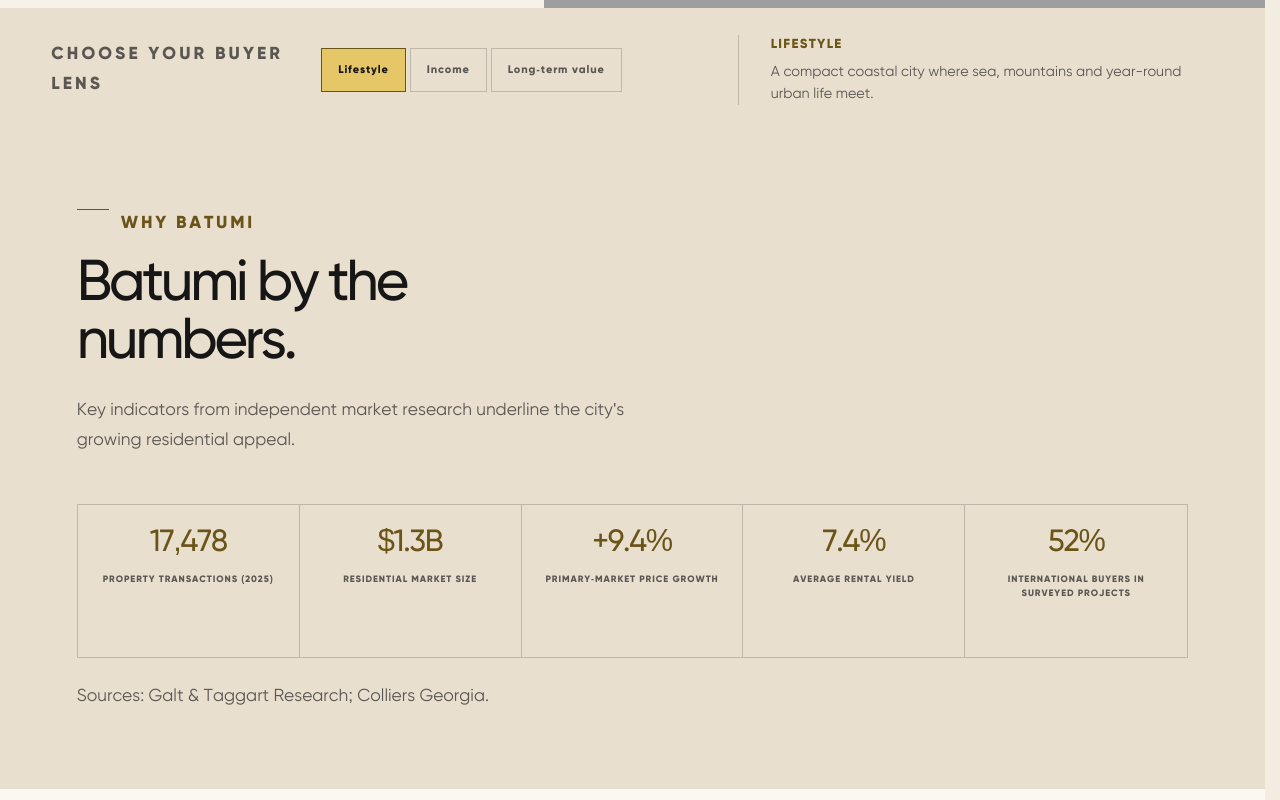
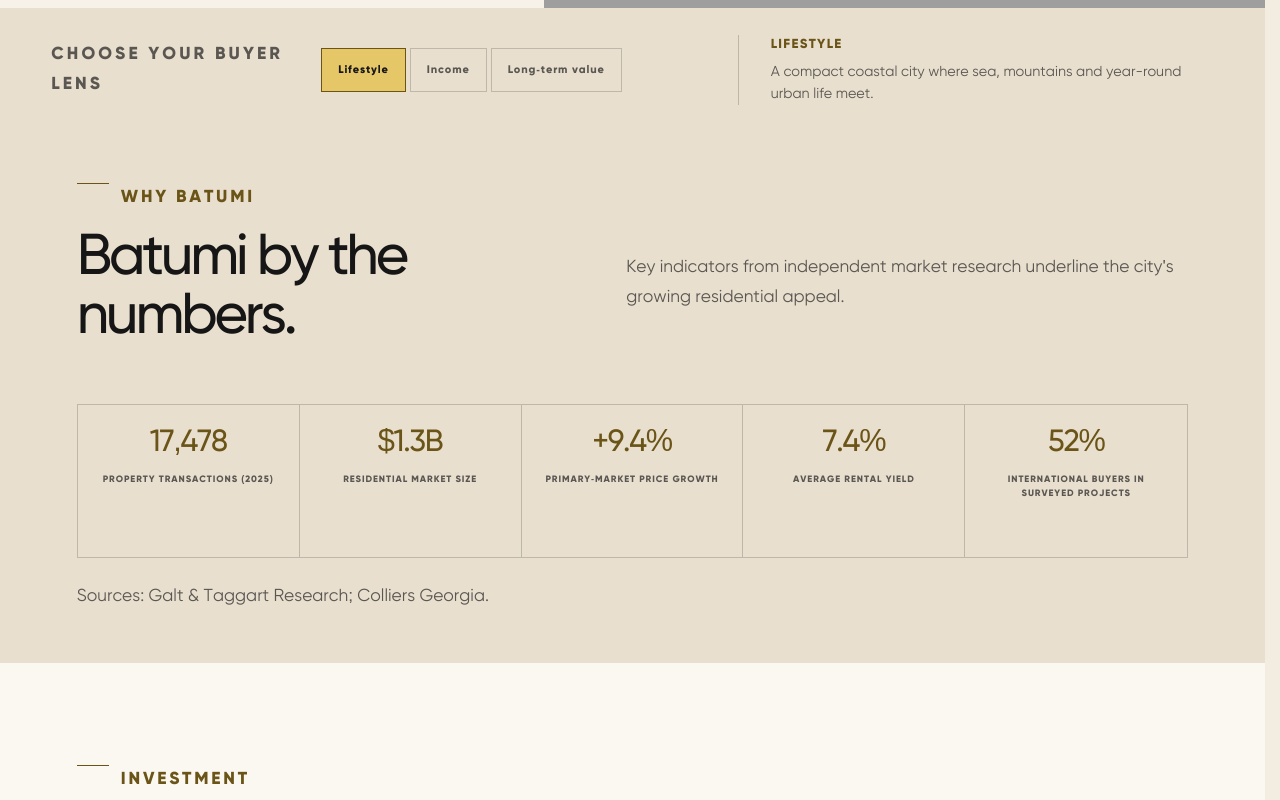
Before and after one commit to GiorgiKemo/aixco-global-website, a Next.js app: page /invest-in-batumi in a window 1280 px wide. Shown: the part 1220-2020 px from the top of the page. Built offline with nearby package versions, Linux system fonts and the light colour scheme; no server answers; the database is empty; grey boxes are pictures that could not be loaded.

Commit message:
Polish Batumi landing page visuals

```diff
--- a/src/components/sections/BrandbookLandingPage.tsx
+++ b/src/components/sections/BrandbookLandingPage.tsx
@@ -471,9 +471,9 @@ export function BrandbookLandingPage() {
                       event.preventDefault();
                       handleNavClick("#opportunity");
                     }}
-                    className="brandbook-button-gold inline-flex min-h-12 w-full min-w-0 items-center justify-center gap-2.5 whitespace-normal [overflow-wrap:anywhere] bg-[#E6C767] px-4 text-[0.72rem] font-semibold uppercase leading-[1.15] tracking-[0.12em] text-[#161616] sm:justify-start sm:px-4 sm:text-[0.7rem] sm:tracking-[0.13em]"
+                    className="brandbook-button-gold inline-flex min-h-12 w-full min-w-0 items-center justify-center gap-2.5 whitespace-nowrap bg-[#E6C767] px-4 text-[0.68rem] font-semibold uppercase leading-[1.15] tracking-[0.1em] text-[#161616] sm:justify-start sm:px-4 sm:text-[0.7rem] sm:tracking-[0.11em]"
                   >
-                    {tx("VIEW AVAILABLE APARTMENTS")} <ArrowUpRight className="shrink-0" size={16} strokeWidth={1.8} />
+                    <span aria-hidden="true" className="shrink-0 text-[1rem] leading-none">👁️</span> {tx("AVAILABLE APARTMENTS")} <ArrowUpRight className="shrink-0" size={16} strokeWidth={1.8} />
                   </a>
                   <CurrentProjectBrochureLink className="reverance-hero-cta-secondary inline-flex min-h-12 w-full min-w-0 items-center justify-center gap-2.5 whitespace-normal [overflow-wrap:anywhere] border border-white/70 bg-white/[0.06] px-4 text-[0.72rem] font-semibold uppercase leading-[1.15] tracking-[0.12em] text-white transition-[background-color,border-color,color,transform] duration-200 hover:border-[#E6C767] hover:bg-[#E6C767] hover:text-[#161616] sm:justify-start sm:px-4 sm:text-[0.7rem] sm:tracking-[0.13em]" />
                 </div>
@@ -674,7 +674,7 @@ export function BrandbookLandingPage() {
                   <div className="grid gap-px bg-[#161616]/15 lg:grid-cols-3">
                     {projectBenefits.slice(0, 3).map(renderBenefitCard)}
                   </div>
-                  <div className="mt-px flex justify-center border-t border-[#161616]/15 pt-px">
+                  <div className="mt-3 flex justify-center">
                     <div className="grid w-2/3 grid-cols-2 gap-px bg-[#161616]/15">
                       {projectBenefits.slice(3).map(renderBenefitCard)}
                     </div>
@@ -691,7 +691,7 @@ export function BrandbookLandingPage() {
                   <div className="grid gap-px bg-[#161616]/15 lg:grid-cols-3">
                     {ownershipBenefits.slice(0, 3).map(renderBenefitCard)}
                   </div>
-                  <div className="mt-px flex justify-center border-t border-[#161616]/15 pt-px">
+                  <div className="mt-3 flex justify-center">
                     <div className="grid w-2/3 grid-cols-2 gap-px bg-[#161616]/15">
                       {ownershipBenefits.slice(3).map(renderBenefitCard)}
                     </div>
--- a/src/components/sections/InvestBatumiLandingPage.module.css
+++ b/src/components/sections/InvestBatumiLandingPage.module.css
@@ -370,13 +370,21 @@
 }
 
 .marketSection {
-  padding: clamp(4rem, 6vw, 6.5rem) clamp(1.25rem, 6vw, 7rem);
+  padding: clamp(3rem, 4vw, 4.5rem) clamp(1.25rem, 6vw, 7rem);
   background: var(--ink);
   color: white;
 }
 
 .marketIntro {
-  max-width: 58rem;
+  max-width: 78rem;
+  display: grid;
+  grid-template-columns: minmax(0, 0.9fr) minmax(0, 1.1fr);
+  column-gap: clamp(2rem, 7vw, 7rem);
+  align-items: start;
+}
+
+.marketIntro .eyebrowGold {
+  grid-column: 1 / -1;
 }
 
 .marketIntro h2,
@@ -389,19 +397,23 @@
 }
 
 .marketIntro h2 {
+  grid-column: 1;
   max-width: 14ch;
   margin: 1rem 0 1.2rem;
 }
 
 .marketIntro > p:last-child {
+  grid-column: 2;
   max-width: 36rem;
   margin: 0;
   color: rgb(255 255 255 / 62%);
+  font-size: clamp(1rem, 1.2vw, 1.16rem);
   line-height: 1.75;
+  padding-top: 1rem;
 }
 
 .marketStats {
-  margin: clamp(2.2rem, 4vw, 3rem) 0 1.5rem;
+  margin: clamp(1.75rem, 3vw, 2.5rem) 0 1.5rem;
   border: 1px solid rgb(255 255 255 / 18%);
   display: grid;
   grid-template-columns: repeat(5, minmax(0, 1fr));
@@ -1416,6 +1428,15 @@
     grid-template-columns: 1fr;
   }
 
+  .marketIntro {
+    max-width: none;
+    display: block;
+  }
+
+  .marketIntro > p:last-child {
+    padding-top: 0;
+  }
+
   .marketStats article,
   .marketStats article:nth-child(3),
   .marketStats article:nth-child(4),
--- a/src/components/sections/InvestBatumiLandingPage.tsx
+++ b/src/components/sections/InvestBatumiLandingPage.tsx
@@ -685,7 +685,7 @@ const copy: Record<Lang, LandingCopy> = {
 };
 
 const images = {
-  hero: { src: "/aixco-global-op2/images/batumi-mosaic-hd/batumi-golden-hour-coastline.webp", width: 3840, height: 2160 },
+  hero: { src: "/aixco-global-op2/images/batumi-mosaic-hd/batumi-golden-hour-coastline-crisp.webp", width: 1672, height: 941 },
   verticalCity: { src: "/aixco-global-op2/images/batumi-mosaic-hd/batumi-dusk-aerial-central.webp", width: 3840, height: 2160 },
   verticalTower: { src: "/aixco-global-op2/images/project-gallery-2026/05-front-facade.webp", width: 4000, height: 4000 },
   gallery: [
@@ -862,7 +862,7 @@ export function InvestBatumiLandingPage() {
             <div className={styles.heroMeta}><span>{content.hero.location}</span><span>{content.hero.service}</span></div>
           </div>
           <div className={styles.heroImageFrame}>
-            <Image src={images.hero.src} alt="Batumi skyline and Black Sea from above" fill preload quality={90} sizes="(max-width: 700px) 100vw, 57vw" className={styles.heroImage} />
+            <Image src={images.hero.src} alt="Batumi skyline and Black Sea from above" fill preload unoptimized quality={90} sizes="(max-width: 700px) 100vw, 57vw" className={styles.heroImage} />
           </div>
         </section>
 
--- a/src/i18n/brandbook-landing-translations.ts
+++ b/src/i18n/brandbook-landing-translations.ts
@@ -277,6 +277,12 @@ export const brandbookLandingTranslations: BrandbookLandingTranslationSource = {
     pl: "ZOBACZ DOSTĘPNE APARTAMENTY",
     sl: "OGLEJTE SI RAZPOLOŽLJIVE APARTMAJE",
     ru: "СМОТРЕТЬ ДОСТУПНЫЕ АПАРТАМЕНТЫ",
+  },
+  "AVAILABLE APARTMENTS": {
+    de: "VERFÜGBARE WOHNUNGEN",
+    pl: "DOSTĘPNE APARTAMENTY",
+    sl: "RAZPOLOŽLJIVI APARTMAJI",
+    ru: "ДОСТУПНЫЕ АПАРТАМЕНТЫ",
   },
   "Pricing, payment terms and financing are subject to apartment availability, eligibility and final contractual terms.": {
     de: "Preise, Zahlungsbedingungen und Finanzierung hängen von Verfügbarkeit, Eignung und den endgültigen Vertragsbedingungen ab.",
```
Also changed, not shown: 1 other file (tests, documents, lock files or other folders).
